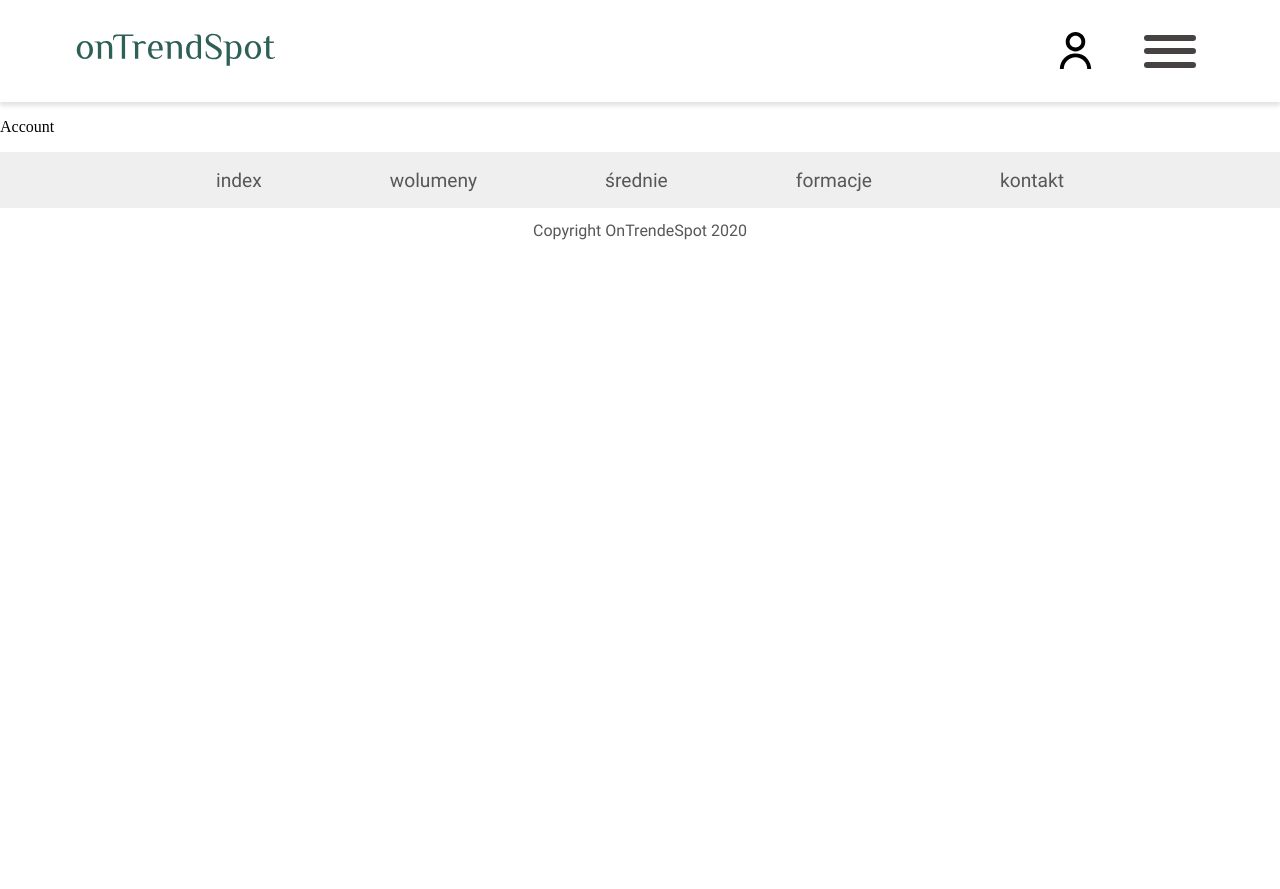
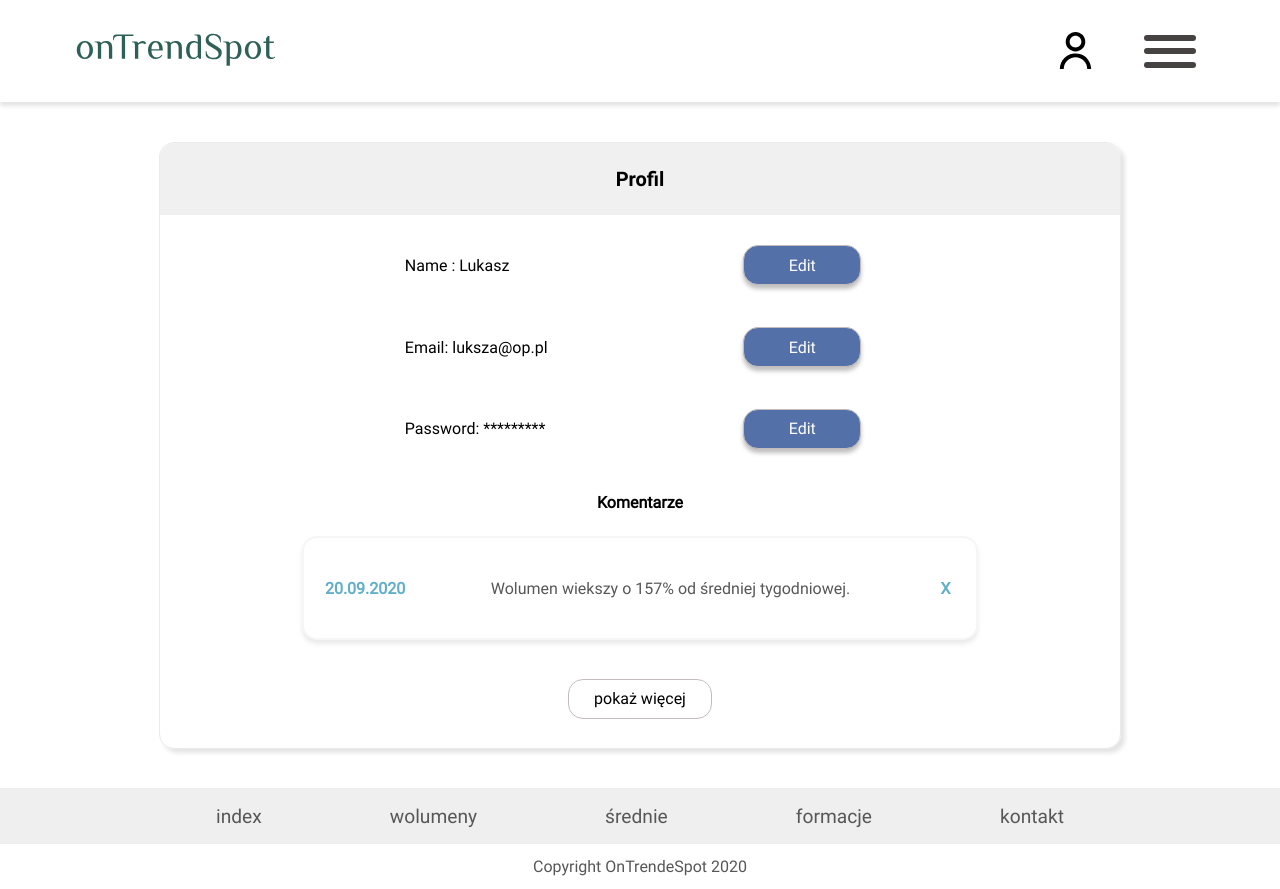
Before and after one commit to lStrachanowski/ontrendspot, a Django app: page /account in a window 1280 px wide. Before the commit the page ends 240 px from the top, so only its background shows below. Run offline with Django 3.2, Linux system fonts and the light colour scheme.

Commit message:
Account utowrzone

```diff
--- a/stocks/static/css/main.css
+++ b/stocks/static/css/main.css
@@ -92,6 +92,7 @@ input:placeholder {
 .white-background{
     background-color: white;
 }
+
 
 @keyframes fadeOut {
     from {opacity: 1;}
@@ -569,7 +570,7 @@ textarea {
     align-items: center;
   }
 
-input[type=text],input[type=password], select {
+input, select {
     width: 100%;
     padding: 12px 20px;
     margin: 8px 0;
@@ -604,6 +605,69 @@ input[type=text],input[type=password], select {
 .auto-height{
     min-height: auto;
 }
+
+.width-75{
+    min-width: 75vw;
+}
+
+.width-10percent{
+    width: 10%;
+}
+
+.account-grid{
+    display: flex;
+    flex-direction: row;
+    justify-content: space-between;
+    align-items: center;
+    width: 70%;
+    margin: 1%;
+}
+
+.account-grid > input{
+    width: 40%;
+    justify-content: space-evenly;
+}
+
+.button-account{
+        display: flex;
+        box-shadow: 0px 4px 4px rgba(0, 0, 0, 0.25);;
+        border: 1px solid #C4BCBC;
+        box-sizing: border-box;
+        border-radius: 15px;
+        font-family: Roboto-Regular;
+        min-width: 25%;
+        height: 40px;
+        justify-content: center;
+        align-items: center;
+        text-align: center;
+        padding: 1% 2%;
+        word-break: break-all;
+        cursor: pointer;
+        margin: 3%;
+        color: white;
+        overflow-wrap: break-word;
+}
+
+.account-center-text{
+    align-items: center;
+    margin: 1% 15%;
+    display: flex;
+    justify-content: space-between;
+    flex-direction: column;
+}
+
+.account-center-text-edit{
+    margin: 1% 0%;
+}
+
+
+
+.label-container{
+    display: flex;
+    flex-direction: column;
+    justify-content: flex-start;
+}
+
 @media only screen and (max-width: 768px) {
 
 .header-container{
@@ -646,7 +710,7 @@ input[type=text],input[type=password], select {
 }
 
 .button-style-more{
-    width: 30%;
+    width: 35%;
 }
 
 .footer-space{
@@ -756,4 +820,17 @@ input[type=text],input[type=password], select {
     padding: 0%;
 }
 
+.account-grid {
+    flex-direction: column;
+    width: 100%;
 }
+
+.button-account{
+    width: 45%;
+}
+
+.entry-item{
+    width: 90%;
+}
+
+}
--- a/stocks/static/js/main.js
+++ b/stocks/static/js/main.js
@@ -1,12 +1,65 @@
 // Is toggling login form to register form
 let value = false;
 let toggleValue = false;
+let nameValue = false;
+let emailValue = false;
 let login = document.getElementById("loginForm");
 let caption = document.getElementById("caption");
 let register = document.getElementById("registerForm");
 let prompt = document.getElementById("promptForm");
-register.style.display = "none";
-prompt.style.display = "none";
+let nameField = document.getElementById("name_field");
+let nameFieldInput = document.getElementById("name_field_input");
+let emailField = document.getElementById("email_field");
+let emailFieldInput = document.getElementById("email_field_input");
+
+if(emailFieldInput){
+    emailFieldInput.style.display = "none";
+}
+
+if(nameField){
+    nameFieldInput.style.display = "none";
+}
+
+if (register){
+    register.style.display = "none";
+}
+
+if(prompt){
+    prompt.style.display = "none";
+}
+
+let editName = () => {
+    if(nameValue == false){
+        nameField.style.display = "none";
+        nameFieldInput.style.display = "flex";
+    }
+    nameValue = !nameValue;
+}
+
+let editNameCancel = () => {
+    if(nameValue == true){
+        nameField.style.display = "flex";
+        nameFieldInput.style.display = "none";
+    }
+    nameValue = !nameValue;
+}
+
+let editEmail = () => {
+    if(emailValue == false){
+        emailField.style.display = "none";
+        emailFieldInput.style.display = "flex";
+    }
+    emailValue = !emailValue;
+}
+
+let editEmailCancel = () => {
+    if(emailValue == true){
+        emailField.style.display = "flex";
+        emailFieldInput.style.display = "none";
+    }
+    emailValue = !emailValue;
+}
+
 
 let formsToggle = () => {
     if (value == false) {
--- a/stocks/templates/stocks/account.html
+++ b/stocks/templates/stocks/account.html
@@ -1,4 +1,85 @@
 {% extends "stocks/base.html" %}
 {% block content %}
-<p>Account</p>
+<div class="base-position">
+    <div class="index-stoc-container-wrapper">
+        <div class="index-stock-position">
+            <div class="formation-container">
+                <div class="formation-header formation-header-list greey-color-list">
+                    Profil
+                </div>
+                <div class="account-center-text">
+                    <div class="account-grid" id="name_field">
+                        <div class="label-container">
+                            <div class="day-text-font ">Name : Lukasz</div>
+                        </div>
+                        <div class="button-account blue-button-color" onclick="editName()">Edit</div>
+
+                    </div>
+
+                    <div class="account-grid" id="name_field_input">
+                        <div class="label-container">
+                            <label for="name_input" class="day-text-font ">Name:</label>
+                            <input type="text" id="name_input">
+                        </div>
+                        <div class="button-account blue-button-color">Save</div>
+                       <div class="button-account red-color" onclick="editNameCancel()">Cancel</div>
+                    </div>
+
+                    <div class="account-grid" id="email_field">
+                        <div class="label-container">
+                            <div class="day-text-font ">Email: luksza@op.pl</div>
+                        </div>
+
+                        <div class="blue-button-color button-account" onclick="editEmail()">Edit</div>
+
+                    </div>
+
+                    <div class="account-grid" id="email_field_input">
+                        <div class="label-container">
+                            <label for="pass" class="day-text-font ">Email:</label>
+                            <input type="text" id="email_input">
+                        </div>
+
+                        <div class="blue-button-color button-account">Save</div>
+                        <div class="button-account red-color" onclick="editEmailCancel()">Cancel</div>
+                    </div>
+
+                    <div class="account-grid" id="password_field">
+                        <div class="label-container">
+                            <div class="day-text-font ">Password: *********</div>
+                        </div>
+                        <div class="button-account blue-button-color">Edit</div>
+
+                    </div>
+                </div>
+                <div>
+                    <div class="stock-hit-list">
+                        <div class="formation-stock-ticker day-text-font">Komentarze</div>
+                    </div>
+
+                </div>
+                <div class="list-buttons-container width-75">
+                    <div class="entry-item white-background">
+                        <div class="entry-item-date mint-color-font  formation-stock-ticker day-text-font ">20.09.2020
+                        </div>
+                        <div class="darker-greey entry-item-message day-text-font ">Wolumen wiekszy o 157% od średniej
+                            tygodniowej.
+                        </div>
+                        <div
+                            class="width-10percent entry-item-date mint-color-font  formation-stock-ticker day-text-font ">
+                            X</div>
+                    </div>
+                    <div class="index-stock-button-container">
+                        <div class="button-style button-style-more">
+                            pokaż więcej
+                        </div>
+                    </div>
+                </div>
+
+            </div>
+        </div>
+
+    </div>
+
+</div>
 {% endblock %}
--- a/stocks/templates/stocks/stock.html
+++ b/stocks/templates/stocks/stock.html
@@ -71,7 +71,7 @@
 </div>
 
 
-<div class=" stock-hit-list ">
+<div class="stock-hit-list">
     <div class="formation-stock-ticker day-text-font">Komentarze</div>
     <div class="entry-item entry-item-comment">
         <div class=" entry-item-message day-text-font day-text-font-padding">Podpisana nowa umowa na nowe relacje. Musiało urosnąć. </div>
--- a/stocks/views.py
+++ b/stocks/views.py
@@ -11,6 +11,9 @@ def login(request):
 def account(request):
     return render(request, 'stocks/account.html')
 
+def edit(request):
+    return render(request, 'stocks/edit.html')
+
 def reset(request):
     return render(request, 'stocks/reset.html')
 
```
Also changed, not shown: stocks/urls.py (+4 -4 lines).
